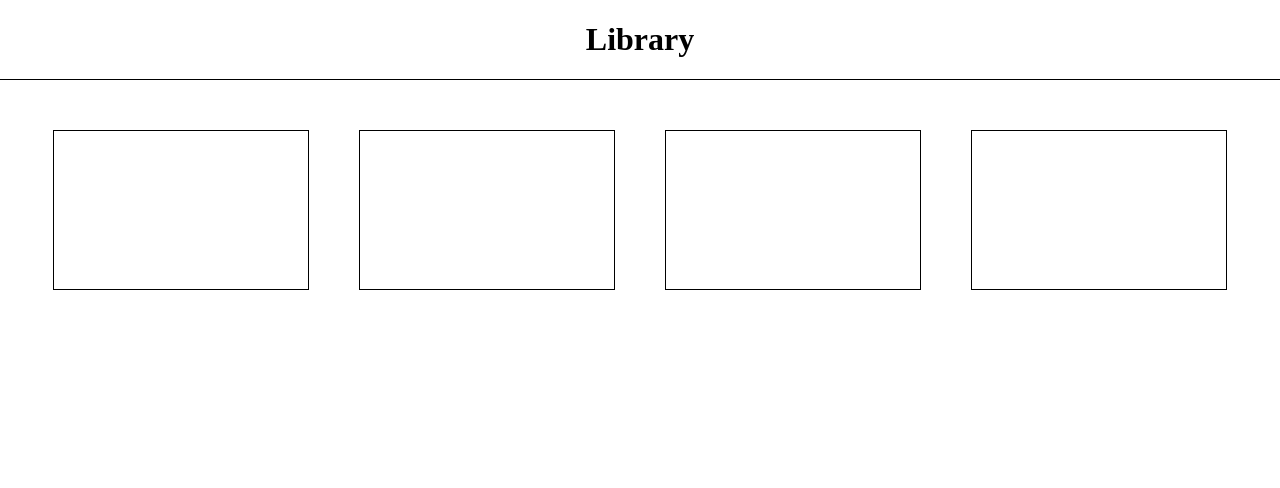
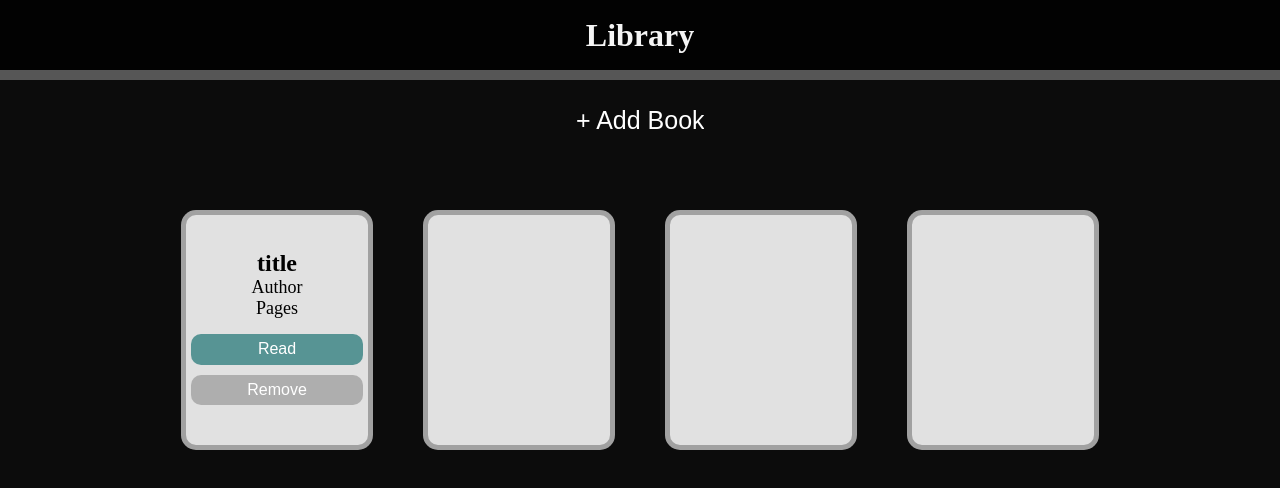
Before and after one commit to J-Rahhal/TOP_Library, a plain HTML site: page index.html in a window 1280 px wide. Drawn offline with Linux system fonts and the light colour scheme.

Commit message:
changed layout color

```diff
--- a/index.html
+++ b/index.html
@@ -12,11 +12,24 @@
    <header>
         <h1>Library</h1>
    </header>
-   <div id="grid-container">
-    <div class="row"></div>
-    <div class="row"></div>
-    <div class="row"></div>
-    <div class="row"></div>
-</div>
+   <main>
+        <section class="buttons">
+            <input type="button" value="+ Add Book">
+        </section>
+        <div id="grid-container">
+            <div class="row">
+                <h2>title</h2>
+                <p>Author</p>
+                <p>Pages</p>
+                <div class="button-group">
+                    <input type="button" value="Read">
+                    <input type="button" value="Remove">
+                </div>
+            </div>
+            <div class="row"></div>
+            <div class="row"></div>
+            <div class="row"></div>
+        </div>
+   </main>
 </body>
 </html>
--- a/styles.css
+++ b/styles.css
@@ -6,20 +6,49 @@
 
 body {
     height: 100vh;
+    background-color: rgba(0, 0, 0, 0.952);
 }
 
 header {
     height: 10%;
-    border-bottom: 1px solid #000;
+    color: whitesmoke;
+    border-bottom:10px solid rgba(128, 128, 128, 0.664);
+    display: flex;
+    justify-content: center;
+    align-items: center;
+    background-color: rgba(0, 0, 0, 0.856);
+}
+
+main {
+    height: 100%;
+}
+
+.buttons {
+    height: 10%;
     display: flex;
     justify-content: center;
     align-items: center;
 }
 
+input[value="+ Add Book"] {
+    color: white;
+    height: 50%;
+    width: 10%;
+    font-size: 25px;
+    background-color: transparent;
+    border: none;
+}
+
+input[value="+ Add Book"]:hover {
+    background-color: rgb(121, 120, 120);
+    border-radius: 10px;
+    cursor: pointer;
+}
+
 #grid-container {
     display: grid;
-    grid-template-columns: repeat(4,20%);
-    grid-template-rows: repeat(2 , 20%);
+    grid-template-columns: repeat(4,15%);
+    grid-template-rows: repeat(2 , 30%);
     height: 100%;
     margin-top: 50px;
     gap: 50px;
@@ -27,5 +56,43 @@ header {
 }
 
 .row {
-    border: 1px solid black;
+    border: 5px solid rgba(0, 0, 0, 0.281);
+    background-color: rgba(245, 245, 245, 0.918);
+    border-radius: 15px;
+    display: flex;
+    flex-direction: column;
+    justify-content: center;
+    align-items: center;
 }
+
+.row > p {
+    font-size: 18px;
+}
+
+.button-group {
+    display: flex;
+    flex-direction: column;
+    align-items: center;
+    margin-top: 10px;
+    height: 35%;
+    width: 100%;
+
+}
+
+.button-group>input {
+    margin: 5px;
+    height: 100%;
+    align-self: stretch;
+    color: white;
+    font-size: 16px;
+}
+
+.button-group > input[value="Read"], input[value="Remove"] {
+    background-color: rgba(3, 102, 102, 0.616);
+    border: none;
+    border-radius: 10px;
+}
+
+.button-group > input[value="Remove"] {
+    background-color: rgba(0, 0, 0, 0.226)
+}
```
